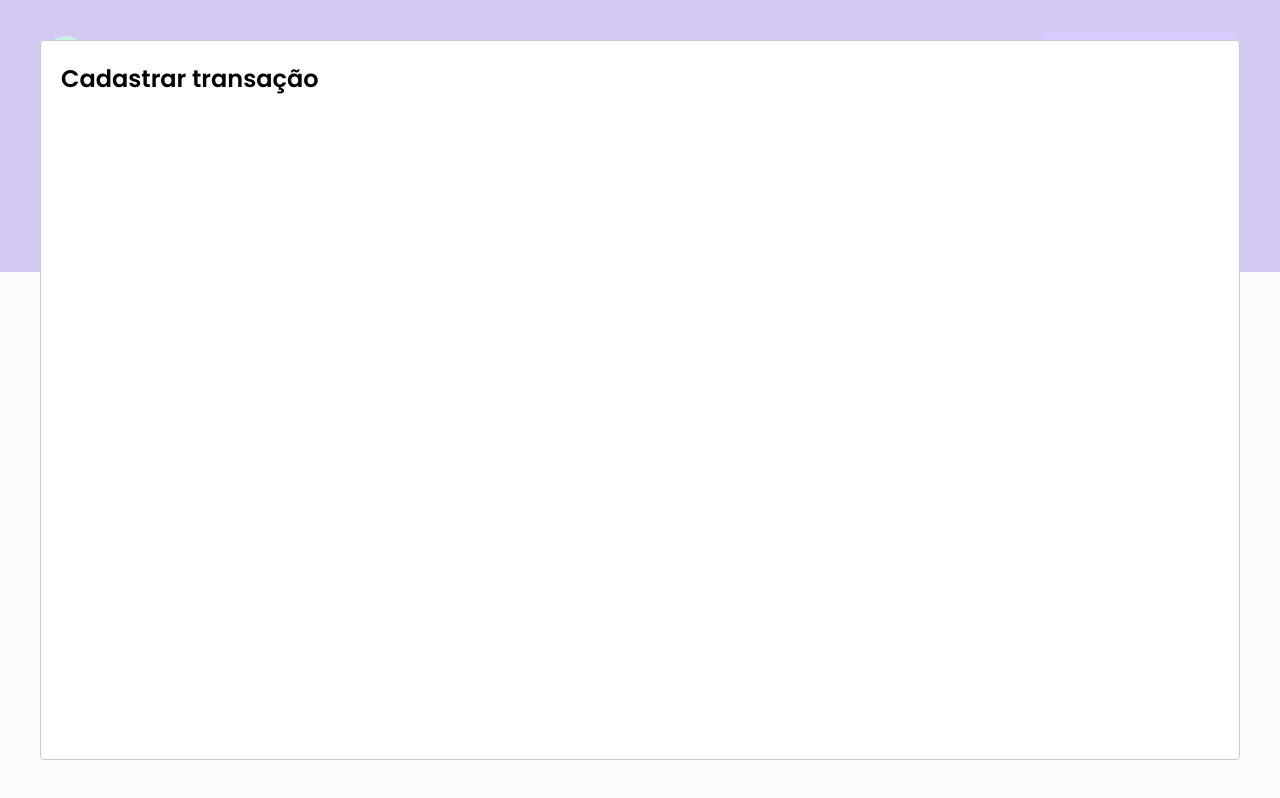
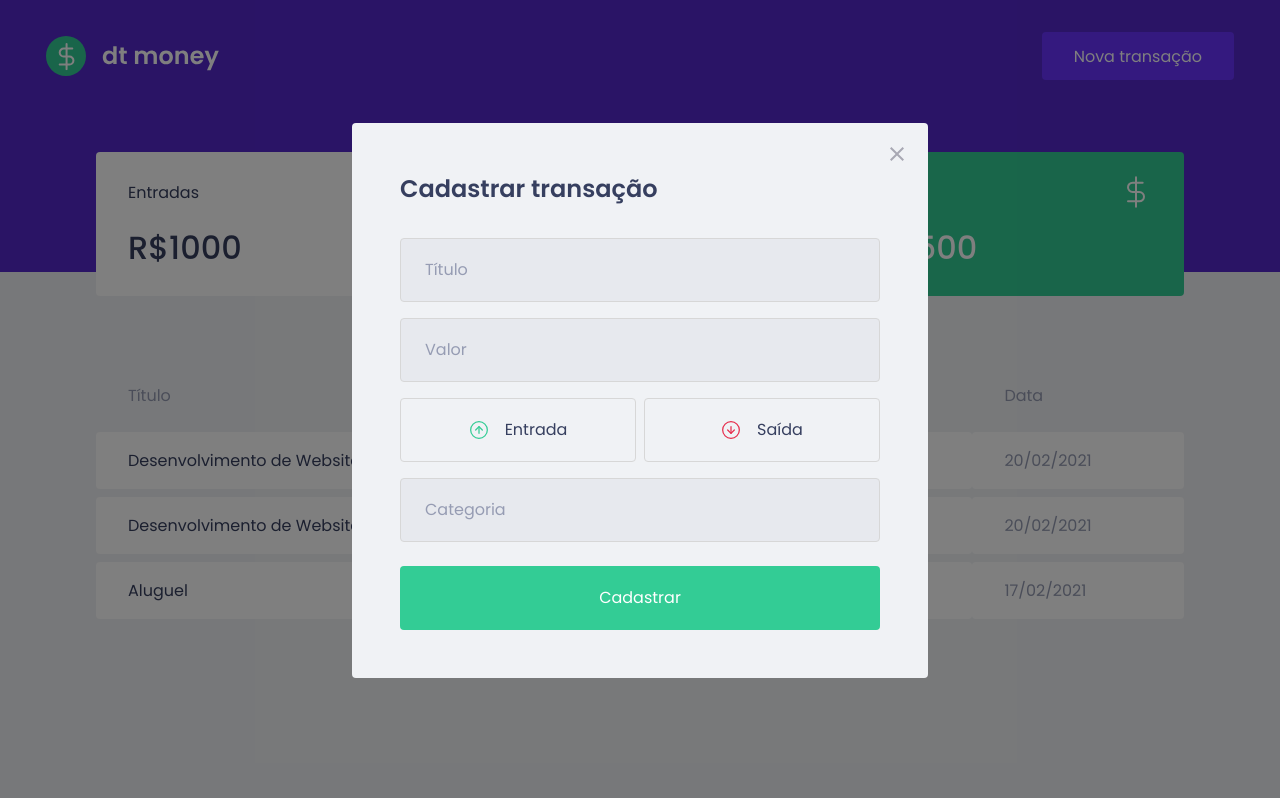
Before and after one commit to luccasbarros/dtMoney, a React (Create React App) app: page / in a window 1280 px wide. Both pictures are taken after a click on the button "Nova transação". Built offline with nearby package versions, Linux system fonts and the light colour scheme; no server answers; what miragejs would draw is missing.

Commit message:
style: buttons on modal

```diff
--- a/package.json
+++ b/package.json
@@ -8,6 +8,7 @@
     "add": "^2.0.6",
     "axios": "^0.21.1",
     "miragejs": "^0.1.41",
+    "polished": "^4.1.1",
     "react": "^17.0.2",
     "react-dom": "^17.0.2",
     "react-modal": "^3.12.1",
--- a/src/components/NewTransactionModal/index.tsx
+++ b/src/components/NewTransactionModal/index.tsx
@@ -1,17 +1,51 @@
-import Modal from 'react-modal';
+import Modal from "react-modal";
+import { Container, TransactionTypeContainer } from "./styles";
+import closeImg from '../../assets/close.svg';
+import incomeImg from '../../assets/income.svg';
+import outcomeImg from '../../assets/outcome.svg';
 
 interface NewTransactionModalProps {
   isOpen: boolean;
   onRequestClose: () => void;
 }
 
-export function NewTransactionModal({isOpen, onRequestClose}: NewTransactionModalProps) {
+export function NewTransactionModal({
+  isOpen,
+  onRequestClose,
+}: NewTransactionModalProps) {
   return (
     <Modal
     onRequestClose={onRequestClose}
     isOpen={isOpen}
-  >
-    <h2>Cadastrar transação</h2>
-  </Modal>
-  )
+    overlayClassName="react-modal-overlay"
+    className="react-modal-content"
+    >
+
+      <button type="button" onClick={onRequestClose} className="react-modal-close">
+        <img src={closeImg} alt="Fechar modal"/>
+      </button>
+
+      <Container>
+        <h2>Cadastrar transação</h2>
+        <input placeholder="Título" />
+
+        <input type="number" placeholder="Valor" />
+
+        <TransactionTypeContainer>
+          <button type='button'>
+            <img src={incomeImg} alt='Entrada'/>
+            <span>Entrada</span>
+          </button>
+          <button type='button'>
+            <img src={outcomeImg} alt='Saída'/>
+            <span>Saída</span>
+          </button>
+        </TransactionTypeContainer>
+
+        <input placeholder="Categoria" />
+
+        <button type="submit" >Cadastrar</button>
+      </Container>
+    </Modal>
+  );
 }
--- a/src/components/NewTransactionModal/styles.ts
+++ b/src/components/NewTransactionModal/styles.ts
@@ -1 +1,78 @@
 import styled from 'styled-components';
+import {darken} from 'polished';
+export const Container = styled.form`
+ h2 {
+   color: var(--text-title);
+   font-size: 1.5rem;
+   margin-bottom: 2rem;
+ }
+
+ input {
+  width: 100%;
+  padding: 0 1.5rem;
+  height: 4rem;
+  border-radius: 0.25rem;
+  border: 1px solid #d7d7d7;
+  background: #e7e9ee;
+  font-size: 1rem;
+  font-weight: 400;
+  &::placeholder {
+    color: var(--text-body);
+  }
+  & + input {
+    margin-top: 1rem;
+  }
+}
+
+  button[type='submit'] {
+    width: 100%;
+    padding: 0 1.5rem;
+    height: 4rem;
+    background: var(--green);
+    color: #FFF;
+    border-radius: 0.25rem;
+    border: 0;
+    font-size: 1rem;
+    margin-top: 1.5rem;
+
+    transition: filter 0.2s;
+
+    &:hover {
+      filter: brightness(0.9);
+    }
+ }
+`
+
+export const TransactionTypeContainer = styled.div`
+  margin: 1rem 0;
+  display: grid;
+  grid-template-columns: 1fr 1fr;
+  gap: 0.5rem;
+
+  button {
+    height: 4rem;
+    border: 1px solid #d7d7d7;
+    border-radius: 0.25rem;
+    background: transparent;
+    display: flex;
+    align-items: center;
+    justify-content: center;
+
+
+    &:hover {
+      border-color: ${darken(0.1, '#d7d7d7')};
+    }
+
+    img {
+      width: 20px;
+      height: 20px;
+    }
+
+    span {
+      display: inline-block;
+      margin-left: 1rem;
+      font-size: 1rem;
+      color: var(--text-title);
+    }
+  }
+`
--- a/src/styles/global.ts
+++ b/src/styles/global.ts
@@ -53,4 +53,39 @@
         opacity: 0.6;
         cursor: not-allowed;
     }
+
+    .react-modal-overlay {
+        background: rgba(0, 0, 0, 0.5);
+
+        position: fixed;
+        top: 0;
+        left: 0;
+        right: 0;
+        bottom: 0;
+
+        display: flex;
+        align-items: center;
+        justify-content: center;
+    }
+
+    .react-modal-content {
+      width: 100%;
+      max-width: 576px;
+      background: var(--background);
+      padding: 3rem;
+      position: relative;
+      border-radius: 0.25rem;
+    }
+
+    .react-modal-close {
+        transition: filter 0.2s;
+        position: absolute;
+        right: 1.5rem;
+        top: 1.5rem;
+        border: 0;
+        background: transparent;
+        &:hover {
+            filter: brightness(0.8);
+        }
+    }
 `;
```
Also changed, not shown: 1 other file (tests, documents, lock files or other folders).
